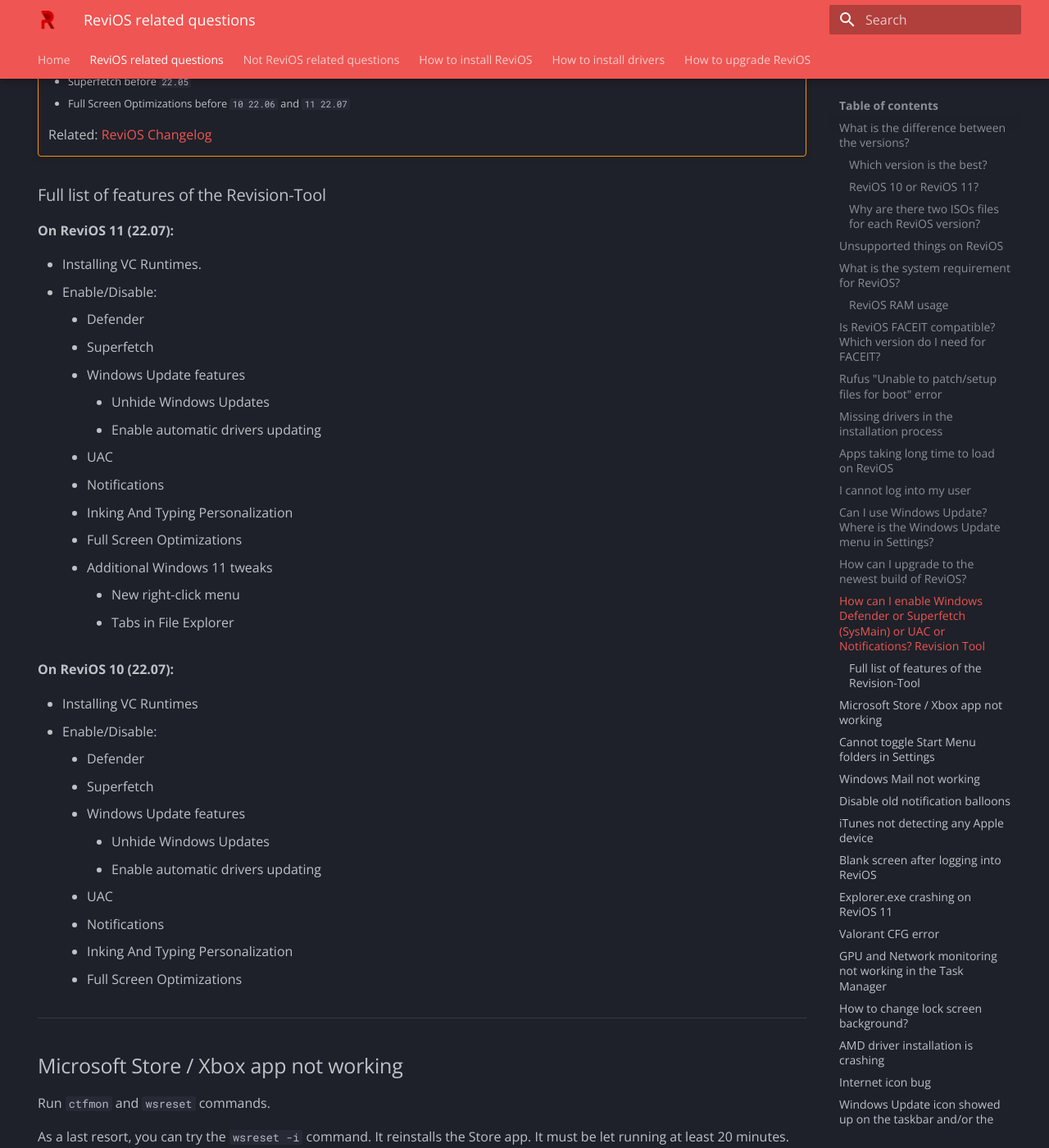
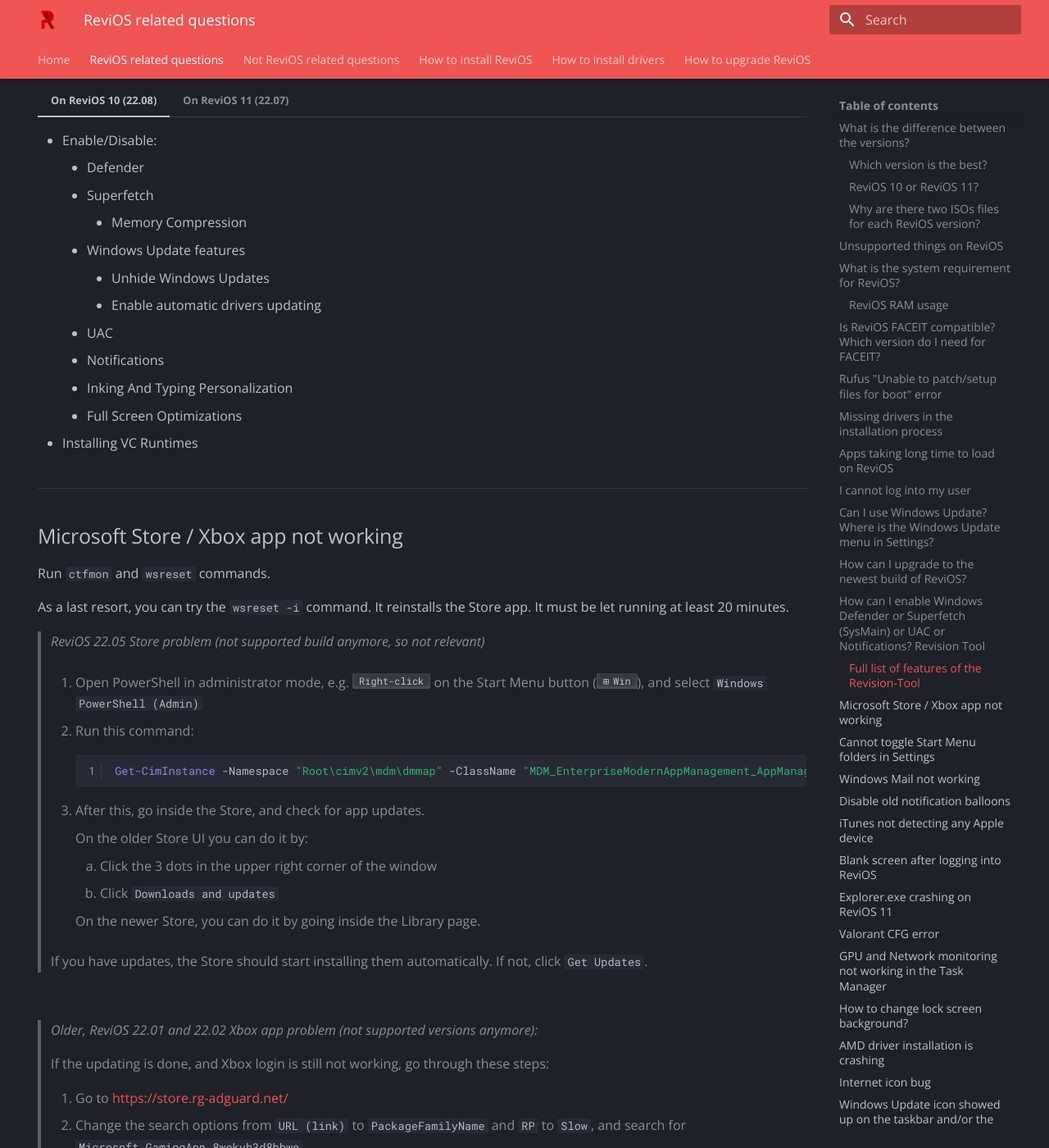
Before and after one commit to dkovacs24/ReviOS_faq, an MkDocs documentation site: the page built from docs/related.md, in a window 1280 px wide and 1400 px high, scrolled down 5644 px. Shown: the whole window at 82% size. Built offline with MkDocs 1.6.1 and Material for MkDocs 9.7.7, drawn with Linux system fonts in a browser that asks for light colours; some of the changed text lies outside the part shown.

Commit message:
hide latency graph, revitool feature list content tabs

```diff
--- a/docs/related.md
+++ b/docs/related.md
@@ -57,10 +57,10 @@
 
 And if you care about latency, Windows 10 still provides a better experience.
 
-<figure markdown>
-  ![graph](img/latency.png){width=600px}
+<!-- <figure markdown>
+  ![graph](img/dc/latency.png){width=600px}
   <figcaption>Graph shows Win10 vs Win11 latency. Tested with Intel i7-10700KF and GTX 1070TI by Muren#6968.<br>Click the image to open it</figcaption>
-</figure>
+</figure> -->
 
 ### Why are there two ISOs files for each ReviOS version?
 
@@ -185,7 +185,7 @@
 
 With newer builds of ReviOS we provide 2 separate ISOs. One for installing a completely new ReviOS instance, and one for upgrading a previous ReviOS version. This way, **the users can update their ReviOS instance without reinstalling and losing files**.
 
-For instructions and more information about upgrading your older ReviOS instance, **please read our [How to update ReviOS](upgrade.md) guide**.
+For instructions and more information about upgrading your older ReviOS instance, **please read our [How to upgrade ReviOS](upgrade.md) guide**.
 
 If you want to upgrade because of FACEIT, make sure to check out [the section about it](#is-revios-faceit-compatible-which-version-do-i-need-for-faceit).
 
@@ -220,36 +220,40 @@
 
 ### Full list of features of the Revision-Tool
 
-**On ReviOS 11 (22.07):**
+=== "On ReviOS 10 (22.08)"
 
-- Installing VC Runtimes.
-- Enable/Disable:
-    - Defender
-    - Superfetch
-    - Windows Update features
-        - Unhide Windows Updates
-        - Enable automatic drivers updating
-    - UAC
-    - Notifications
-    - Inking And Typing Personalization
-    - Full Screen Optimizations
-    - Additional Windows 11 tweaks
-        - New right-click menu
-        - Tabs in File Explorer
+    - Enable/Disable:
+        - Defender
+        - Superfetch
+            - Memory Compression
+        - Windows Update features
+            - Unhide Windows Updates
+            - Enable automatic drivers updating
+        - UAC
+        - Notifications
+        - Inking And Typing Personalization
+        - Full Screen Optimizations
+    - Installing VC Runtimes
 
-**On ReviOS 10 (22.07):**
 
-- Installing VC Runtimes
-- Enable/Disable:
-    - Defender
-    - Superfetch
-    - Windows Update features
-        - Unhide Windows Updates
-        - Enable automatic drivers updating
-    - UAC
-    - Notifications
-    - Inking And Typing Personalization
-    - Full Screen Optimizations
+=== "On ReviOS 11 (22.07)"
+
+    - Enable/Disable:
+        - Defender
+        - Superfetch
+        - Windows Update features
+            - Unhide Windows Updates
+            - Enable automatic drivers updating
+        - UAC
+        - Notifications
+        - Inking And Typing Personalization
+        - Full Screen Optimizations
+        - Additional Windows 11 tweaks
+            - New right-click menu
+            - Tabs in File Explorer
+    - Installing VC Runtimes
+
+
 
 ---
 
```
